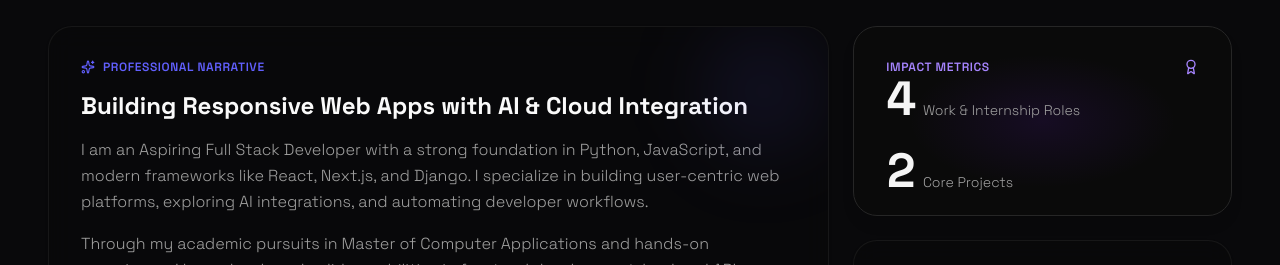
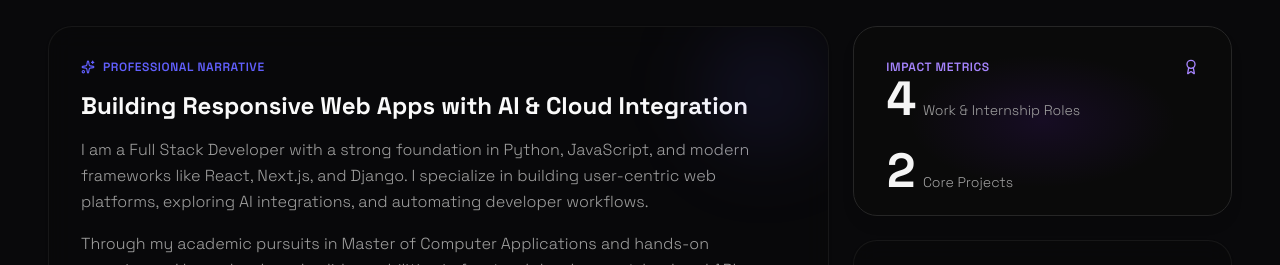
Before and after one commit to damiencloud/PortFolio, a React (Vite) app: page / in a window 1280 px wide. Shown: the part 1040-1305 px from the top of the page. Built offline with nearby package versions, Linux system fonts and the light colour scheme.

Commit message:
chore: update about content description

```diff
--- a/src/content/about.ts
+++ b/src/content/about.ts
@@ -5,7 +5,7 @@ export const aboutContent: AboutContent = {
   sectionTitle: "About Me",
   heading: "Building Responsive Web Apps with AI & Cloud Integration",
   paragraphs: [
-    "I am an Aspiring Full Stack Developer with a strong foundation in Python, JavaScript, and modern frameworks like React, Next.js, and Django. I specialize in building user-centric web platforms, exploring AI integrations, and automating developer workflows.",
+    "I am a Full Stack Developer with a strong foundation in Python, JavaScript, and modern frameworks like React, Next.js, and Django. I specialize in building user-centric web platforms, exploring AI integrations, and automating developer workflows.",
     "Through my academic pursuits in Master of Computer Applications and hands-on experience, I have developed solid capabilities in frontend development, backend API architectures, database management, and cloud systems."
   ],
   metrics: [
```
